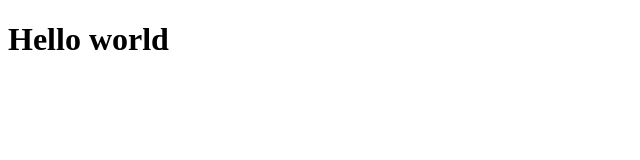
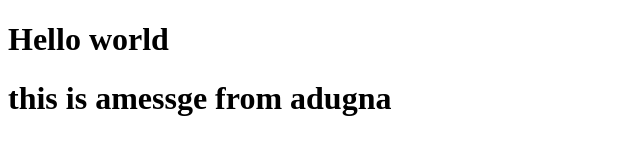
Before and after one commit to kidanegstsadik/molay, a plain HTML site: page index.html in a window 1280 px wide. Shown: the whole page, without its empty margins (0-640 px from the left). Drawn offline with Linux system fonts and the light colour scheme.

Commit message:
updated the file

```diff
--- a/index.html
+++ b/index.html
@@ -7,5 +7,6 @@
 </head>
 <body>
    <h1>Hello world</h1>
+   <h1>this is amessge from adugna</h1>
 </body>
 </html>
```
